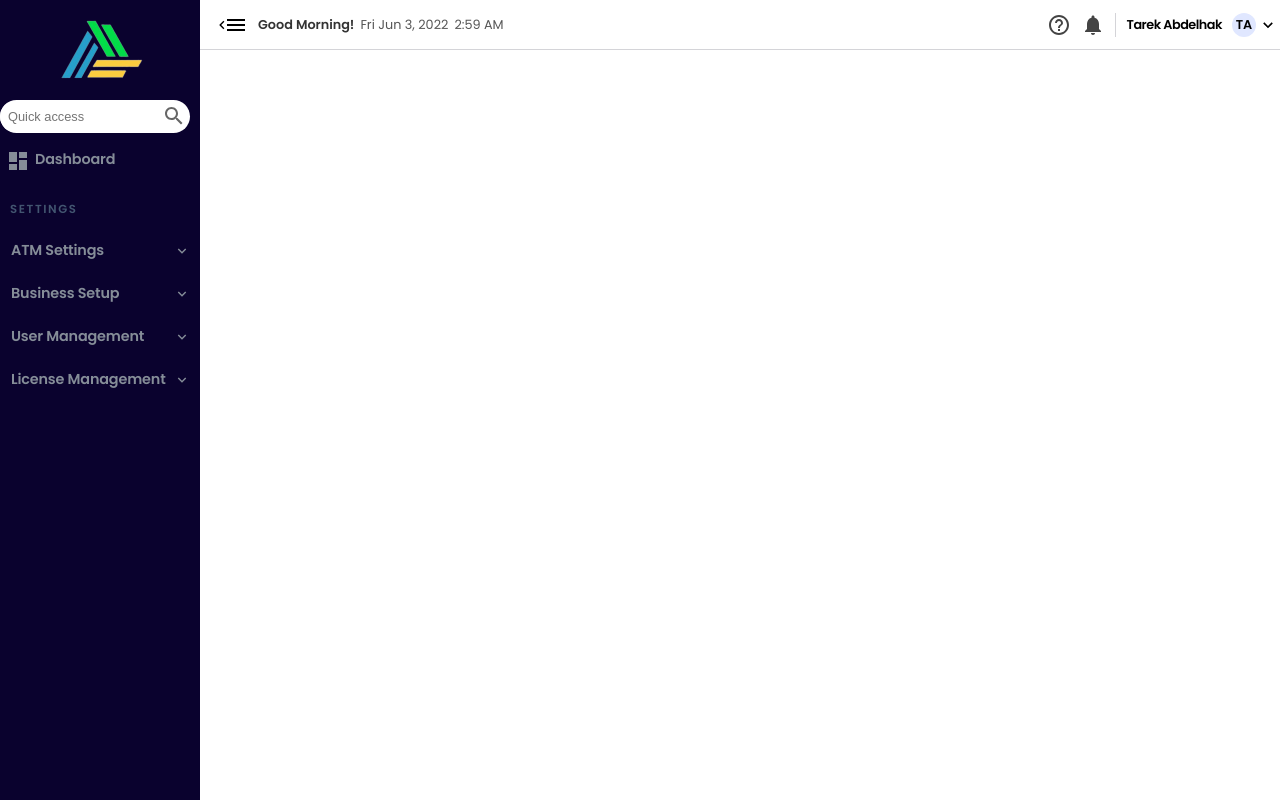
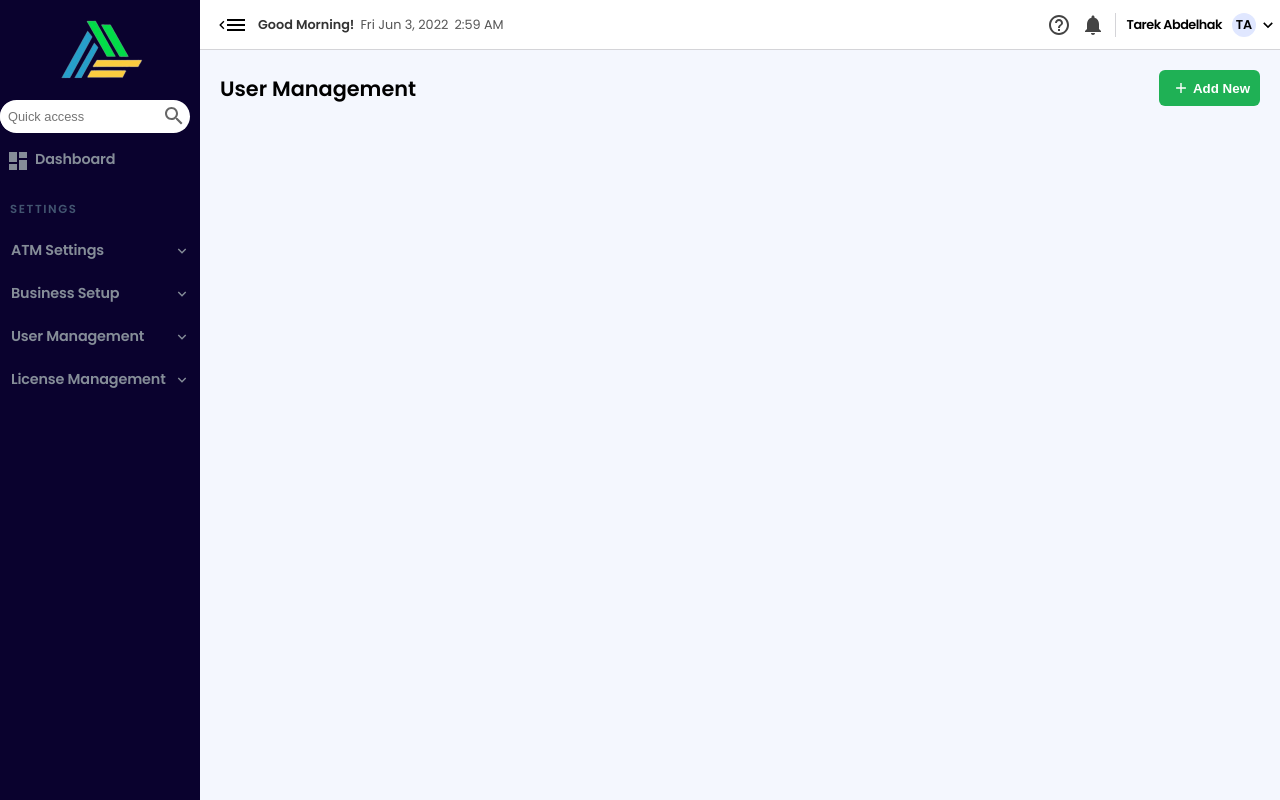
Before and after one commit to tarek-elhak/user-management-system, a React (Create React App) app: page / in a window 1280 px wide. Built offline with nearby package versions, Linux system fonts and the light colour scheme.

Commit message:
add Hero Section

```diff
--- a/src/App.js
+++ b/src/App.js
@@ -1,12 +1,14 @@
 import "./App.module.css";
 import SideBar from "./Components/SideBar/SideBar";
 import StatusBar from "./Components/StatusBar/StatusBar";
+import Hero from "./Components/Hero/Hero";
 
 function App() {
   return (
     <div className="App">
       <StatusBar />
       <SideBar />
+      <Hero />
     </div>
   );
 }
--- /dev/null
+++ b/src/Components/Hero/Hero.js
@@ -0,0 +1,19 @@
+import Button from "../UI/Button/Button";
+import AddIcon from "@mui/icons-material/Add";
+import classes from "./Hero.module.css";
+
+const Hero = (props) => {
+  const addNewUserHandler = () => {
+    console.log("add new user !");
+  };
+  return (
+    <section className={classes.Hero}>
+      <h1 className={classes.MainHeading}>user management</h1>
+      <Button primary clicked={addNewUserHandler}>
+        <AddIcon className={classes.PlusIcon} /> add new
+      </Button>
+    </section>
+  );
+};
+
+export default Hero;
--- /dev/null
+++ b/src/Components/Hero/Hero.module.css
@@ -0,0 +1,14 @@
+.Hero {
+  margin-top: 50px;
+  margin-left: 200px;
+  display: flex;
+  align-items: center;
+  justify-content: space-between;
+}
+.MainHeading {
+  text-transform: capitalize;
+  font-size: 1.3rem;
+}
+.PlusIcon {
+  transform: scale(0.7);
+}
--- a/src/Components/StatusBar/StatusBar.module.css
+++ b/src/Components/StatusBar/StatusBar.module.css
@@ -1,5 +1,6 @@
 .StatusBar {
   width: calc(100% - 200px);
+  background-color: #fff;
   display: flex;
   align-items: center;
   justify-content: space-between;
--- /dev/null
+++ b/src/Components/UI/Button/Button.js
@@ -0,0 +1,11 @@
+import classes from "./Button.module.css";
+const Button = (props) => {
+  const classNames = [classes.Button, props.primary && classes.Primary];
+  return (
+    <button className={classNames.join(" ")} onClick={props.clicked}>
+      {props.children}
+    </button>
+  );
+};
+
+export default Button;
--- /dev/null
+++ b/src/Components/UI/Button/Button.module.css
@@ -0,0 +1,12 @@
+.Button {
+  text-transform: capitalize;
+}
+.Primary {
+  display: flex;
+  align-items: center;
+  font-weight: 600;
+  border-radius: 6px;
+  padding: 6px 10px;
+  background-color: rgb(31, 177, 85);
+  color: #fff;
+}
--- a/src/index.css
+++ b/src/index.css
@@ -6,6 +6,7 @@ html {
 body {
   font-family: "Poppins", sans-serif;
   font-size: 10px;
+  background-color: rgb(244, 247, 254);
 }
 
 *,
@@ -28,3 +29,12 @@ input {
 input:focus {
   outline: none;
 }
+
+button {
+  border: none;
+  cursor: pointer;
+}
+
+section {
+  padding: 20px;
+}
```
